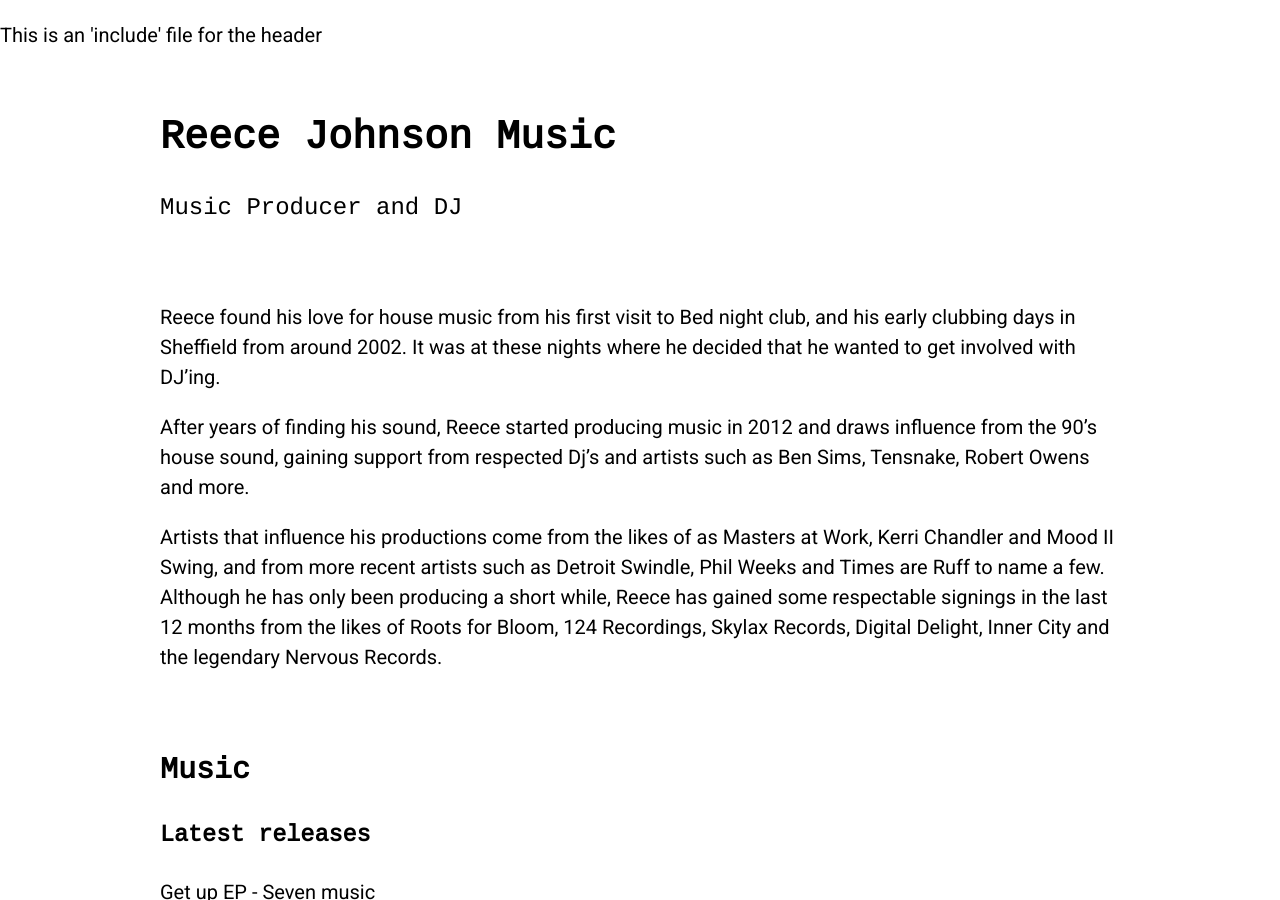
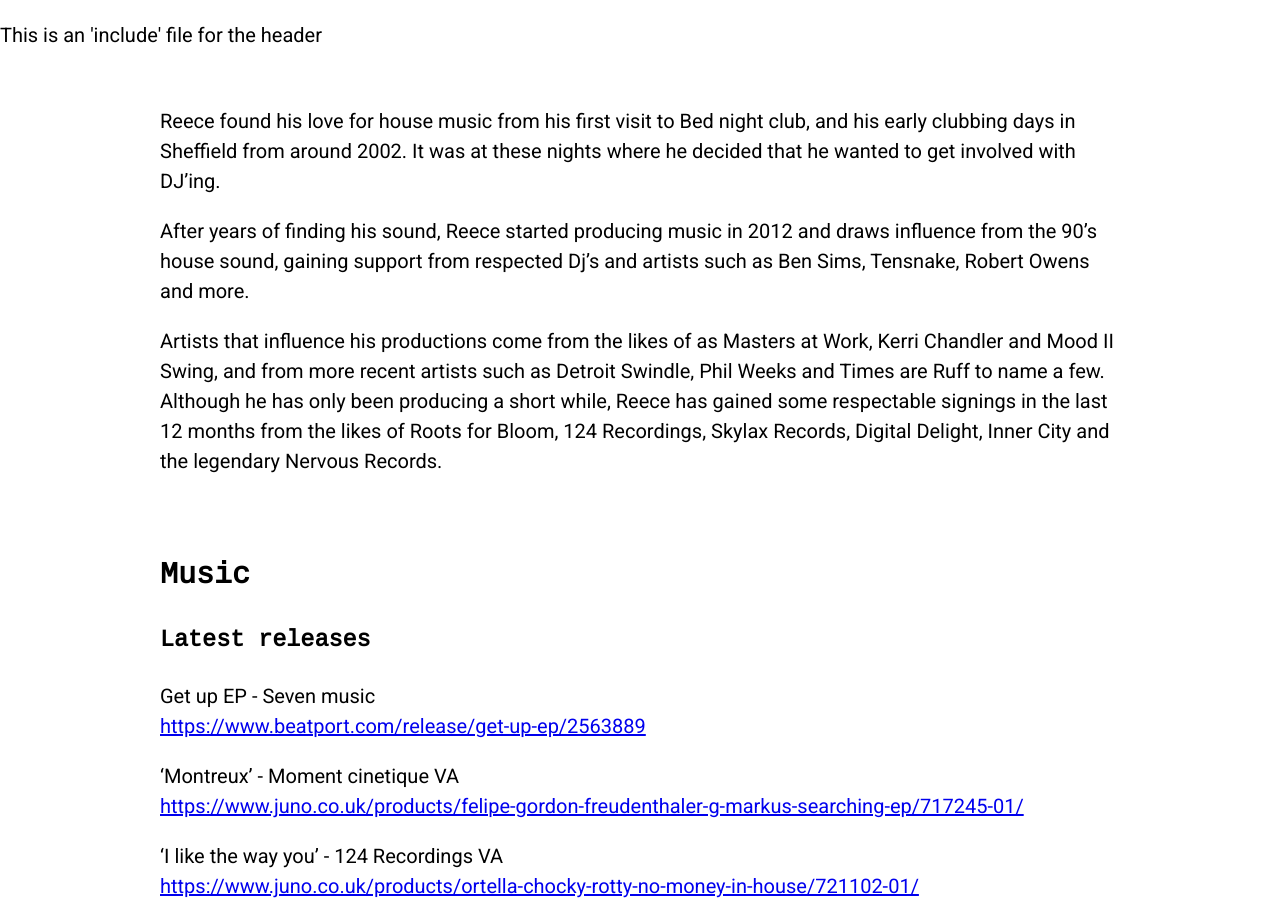
Before and after one commit to jnkly/reece-johnson, a Jekyll site: the page built from index.html, in a window 1280 px wide and 900 px high. Built offline with Jekyll 4.4.1, drawn with Linux system fonts in a browser that asks for light colours.

Commit message:
Update index.html

```diff
--- a/index.html
+++ b/index.html
@@ -3,12 +3,6 @@
 layout: default
 ---
 
-<section class="pv3">
-  <div class="ph3 ph4-l mw8 center">
-    <h1 class="lh-title cousine">Reece Johnson Music</h1>
-    <p class="f3 cousine">Music Producer and DJ</p>
-  </div>
-</section>
 <section class="pv3">
   <div class="ph3 ph4-l mw8 center">
     <p>Reece found his love for house music from his first visit to Bed night club, and his early clubbing days in Sheffield from around 2002. It was at these nights where he decided that he wanted to get involved with DJ’ing.</p>
```
